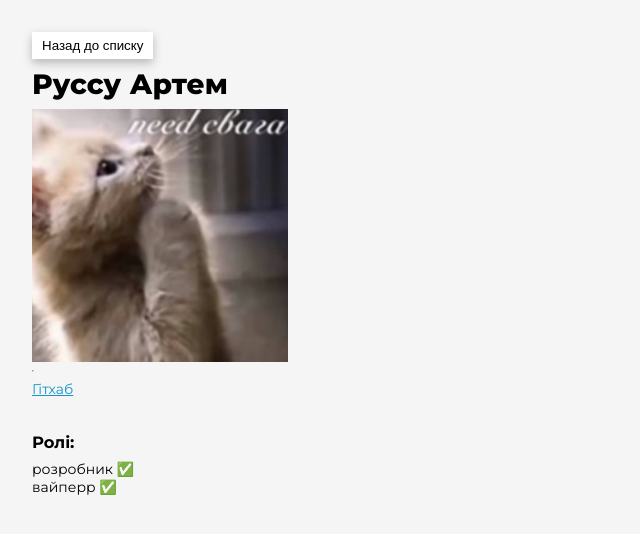
After one commit to 1000-9-crew/lab-2, a Node server app: page /crew/flex7r in a window 1280 px wide. The commit adds this page. Shown: the top 534 px of the page, without its empty margins (0-640 px from the left). Run offline with Node 20, Linux system fonts and the light colour scheme.

Commit message:
powerfull commit
Co-Authored-By: blarneyyy <159807402+blarneyyy@users.noreply.github.com>
Co-Authored-By: Artem <71194743+flex7r@users.noreply.github.com>

```diff
--- a/public/stylesheets/style.css
+++ b/public/stylesheets/style.css
@@ -2,6 +2,7 @@
 
 * {
   box-sizing: border-box;
+  margin: 0;
 }
 
 body {
--- a/routes/crew.js
+++ b/routes/crew.js
@@ -4,10 +4,10 @@ var router = express.Router();
 const crew = {
     title: "Бриґада 1000-9 🎀",
     members: [
-        { name: "Руссу Артем", github: "https://github.com/flex7r", image: "flex7r.png", roles: ["розробник", "вайперр"] },
-        { name: "Перехрест Людмила", github: "https://github.com/brieflyl", image: "brieflyl.png", roles: ["тестувальник", "любить котів"] },
+        { id:"flex7r", name: "Руссу Артем", github: "https://github.com/flex7r", image: "flex7r.png", roles: ["розробник", "вайперр"] },
+        { id:"brieflyl", name: "Перехрест Людмила", github: "https://github.com/brieflyl", image: "brieflyl.png", roles: ["тестувальник", "любить котів"] },
         {
-            name: "Шнайдер Дарина", github: "https://github.com/blarneyyy", image: "blarneyy.png", roles: [
+            id:"blarneyyy", name: "Шнайдер Дарина", github: "https://github.com/blarneyyy", image: "blarneyy.png", roles: [
                 "пм", "мейн муерти", "керівник проєкту", "копірайтер", "менеджер проєкту",
                 "технічний лідер", "лідер команди", "клієнт", "аналітик/бізнес аналітик/експерт",
                 "системний адміністратор", "менеджер змін", "головний архітектор", "тестувальник",
@@ -22,4 +22,15 @@ router.get('/', function (req, res, next) {
     res.render('crew', crew);
 });
 
+router.get('/:id', function (req, res, next) {
+    const memberId = req.params.id;
+    const member = crew.members.find(m => m.id === memberId);
+
+    if (!member) {
+        return res.status(404).send('Учасника не знайдено');
+    }
+
+    res.render('member', { title: member.id, member });
+});
+
 module.exports = router;
--- /dev/null
+++ b/views/member.ejs
@@ -0,0 +1,24 @@
+<!DOCTYPE html>
+<html>
+<head>
+    <meta charset="UTF-8" />
+    <meta name="viewport" content="width=device-width, initial-scale=1.0" />
+    <title><%= title %></title>
+    <link rel="stylesheet" href="/stylesheets/style.css" />
+</head>
+<body>
+    <a href="/crew"><button>Назад до списку</button></a>
+
+    <h1><%= member.name %></h1>
+    <img src="/images/crew/<%= member.image %>" style="width: 100%; max-width: 256px;">
+    <hr>
+    <p><a href="<%= member.github %>">Гітхаб</a></p><br>
+
+    <h3>Ролі:</h3>
+    <p>
+        <% member.roles.forEach(role => { %>
+            <%= role %> ✅<br>
+        <% }) %>
+    </p>
+</body>
+</html>
```
Also changed, not shown: views/crew.ejs (+6 -6 lines).
